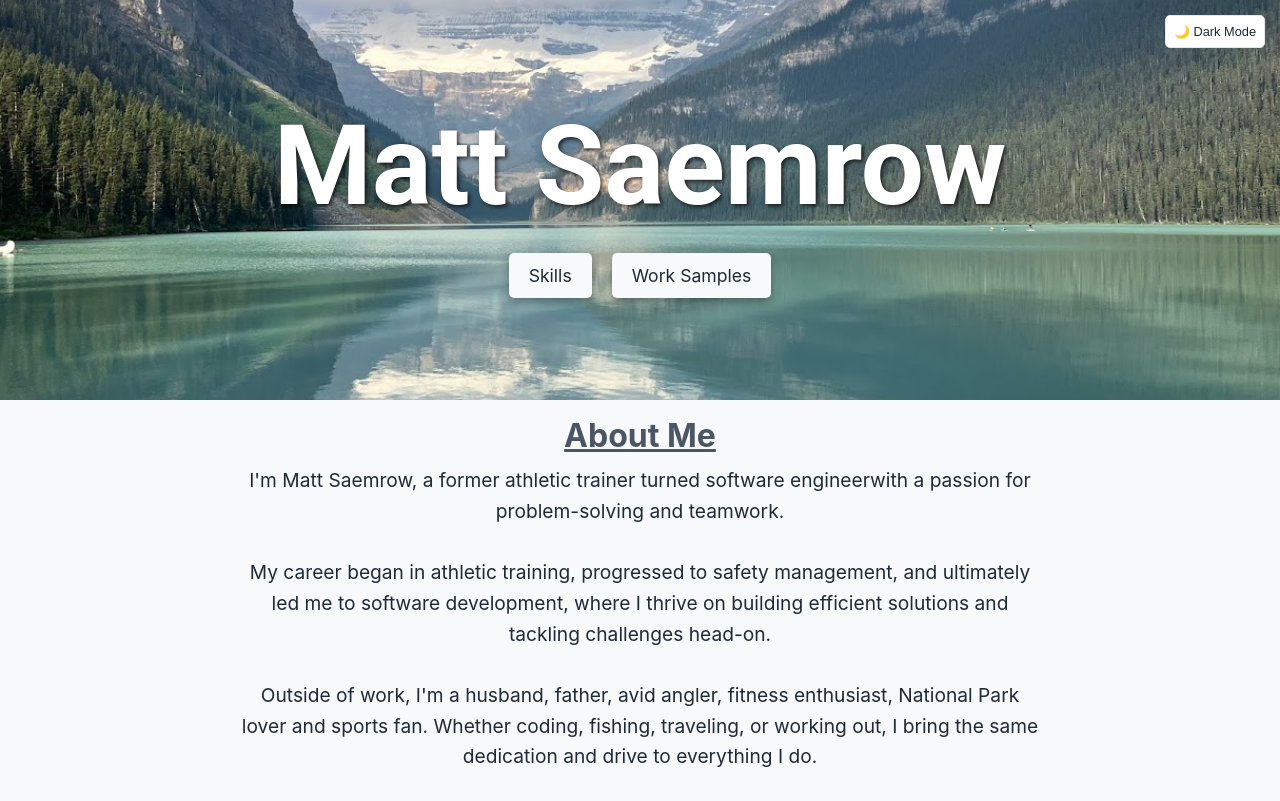
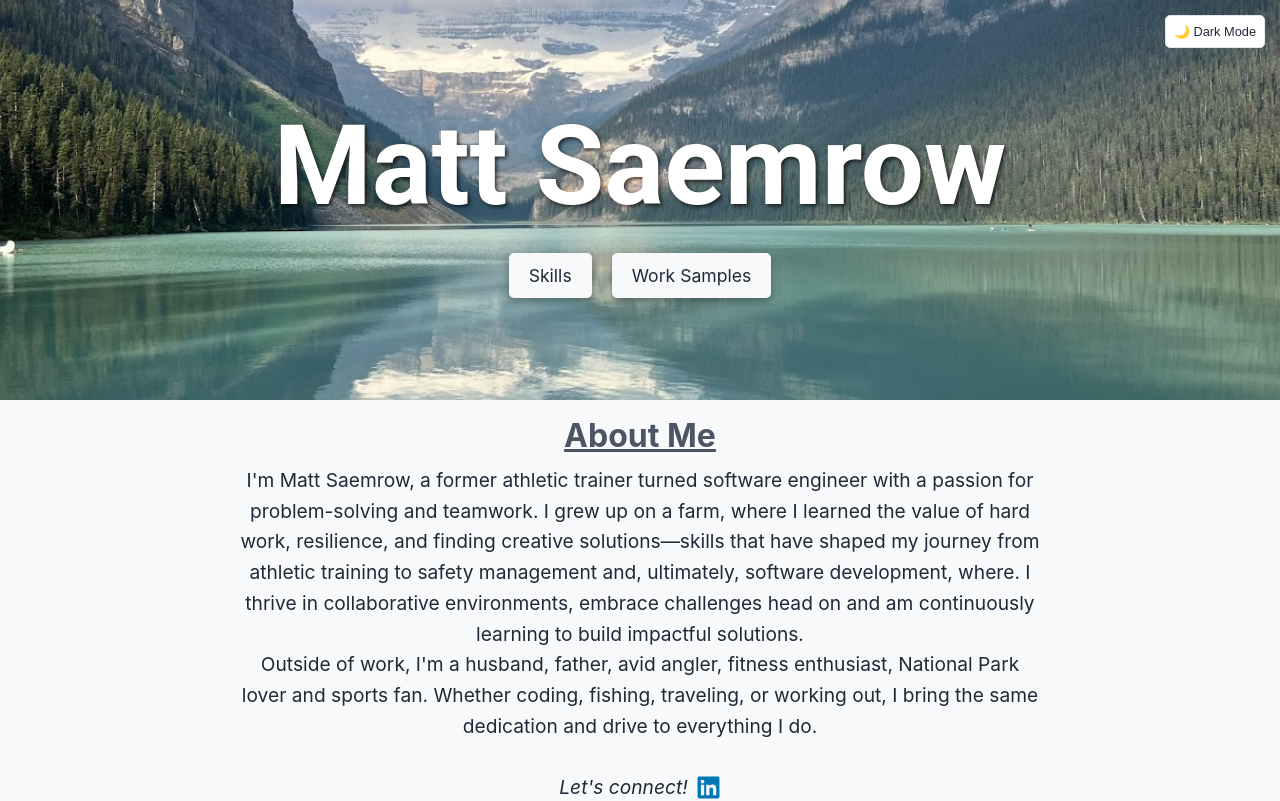
Before and after one commit to msaemrow/mattsaemrow, a Next.js app: page / in a window 1280 px wide. Shown: the top 801 px of the page. Built offline with nearby package versions, Linux system fonts and the light colour scheme.

Commit message:
update about me paragraph

```diff
--- a/src/app/page.js
+++ b/src/app/page.js
@@ -1,12 +1,6 @@
-"use client";
-import { useEffect } from "react";
 import styles from "./page.module.css";
 import "devicon/devicon.min.css";
-import { gsap } from "gsap";
 import TimelineItem from "@/components/TimelineItem";
-import Skill from "@/components/Skill";
-import SoftSkill from "@/components/SoftSkill";
-import { ScrollTrigger } from "gsap/ScrollTrigger";
 
 // gsap.registerPlugin(ScrollTrigger);
 
@@ -16,14 +10,13 @@ export default function Home() {
       <div className={styles.aboutMeContainer}>
         <h2 className={styles.title}>About Me</h2>
         <p className={styles.aboutMeText}>
-          I'm Matt Saemrow, a former athletic trainer turned software
-          engineerwith a passion for problem-solving and teamwork.
-          <br />
-          <br />
-          My career began in athletic training, progressed to safety management,
-          and ultimately led me to software development, where I thrive on
-          building efficient solutions and tackling challenges head-on.
-          <br />
+          I'm Matt Saemrow, a former athletic trainer turned software engineer
+          with a passion for problem-solving and teamwork. I grew up on a farm,
+          where I learned the value of hard work, resilience, and finding
+          creative solutions—skills that have shaped my journey from athletic
+          training to safety management and, ultimately, software development,
+          where. I thrive in collaborative environments, embrace challenges head
+          on and am continuously learning to build impactful solutions.
           <br />
           Outside of work, I'm a husband, father, avid angler, fitness
           enthusiast, National Park lover and sports fan. Whether coding,
```
